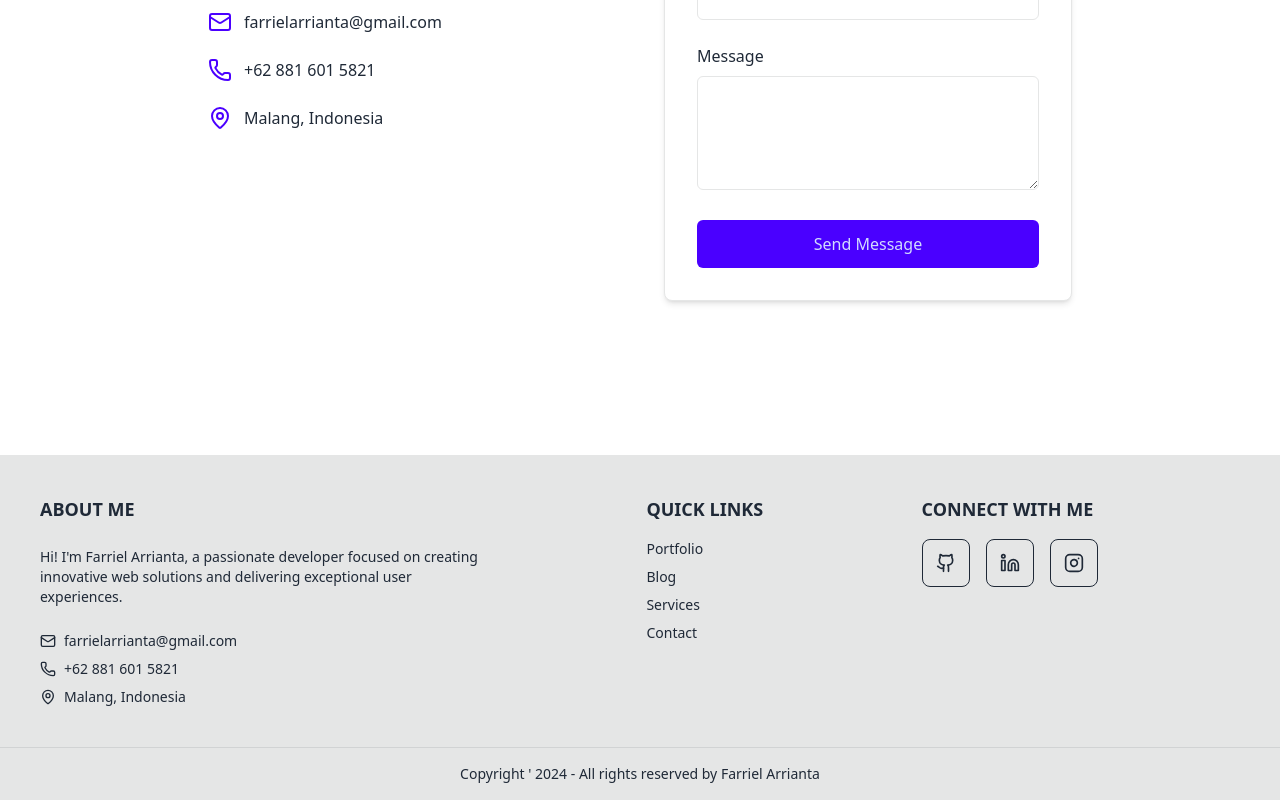
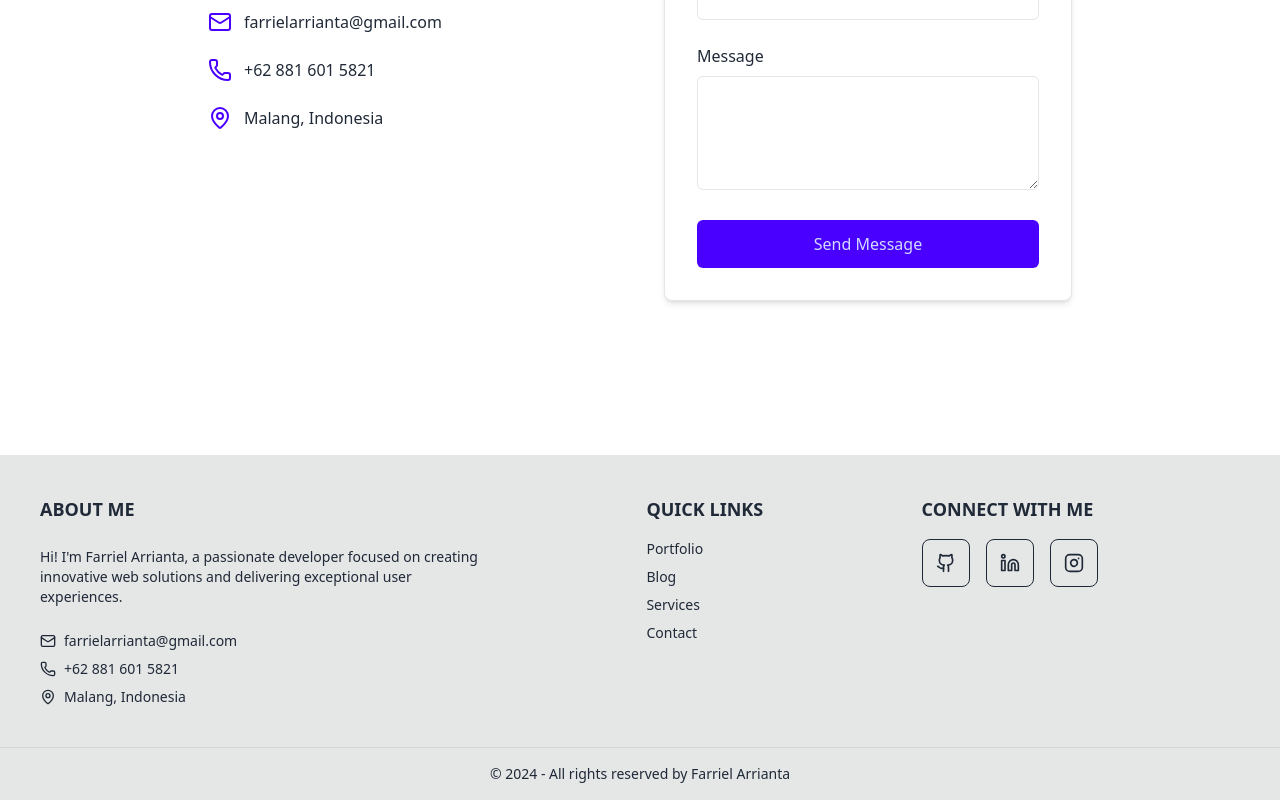
Before and after one commit to reddishowo/reddishowo-portfolio, a Next.js app: page / in a window 1280 px wide. Shown: the part 4223-5023 px from the top of the page. Built offline with nearby package versions, Linux system fonts and the light colour scheme.

Commit message:
changed &apos; to &copy;

```diff
--- a/src/components/footer.tsx
+++ b/src/components/footer.tsx
@@ -74,8 +74,8 @@ const Footer = () => {
 
       {/* Bottom Bar */}
       <div className="footer footer-center p-4 bg-base-300 border-t border-base-content/10">
-        <div className="prose">
-          <p>Copyright &apos; {new Date().getFullYear()} - All rights reserved by Farriel Arrianta</p>
+        <div className="prose flex items-center">
+          <p> &copy; {new Date().getFullYear()} - All rights reserved by Farriel Arrianta</p>
         </div>
       </div>
     </footer>
```
